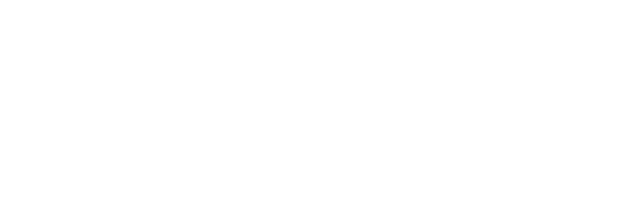
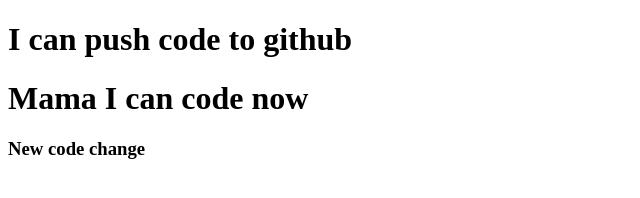
Before and after one commit to emam2/MY-SECOND-REPO, a plain HTML site: page index.html in a window 1280 px wide. Shown: the whole page, without its empty margins (0-640 px from the left). Drawn offline with Linux system fonts and the light colour scheme.

Commit message:
added new code

```diff
--- a/index.html
+++ b/index.html
@@ -1,11 +1,13 @@
 <!DOCTYPE html>
 <html lang="en">
-<head>
-    <meta charset="UTF-8">
-    <meta name="viewport" content="width=device-width, initial-scale=1.0">
+  <head>
+    <meta charset="UTF-8" />
+    <meta name="viewport" content="width=device-width, initial-scale=1.0" />
     <title>MY SECOND REPO</title>
-</head>
-<body>
-
-</body>
+  </head>
+  <body>
+    <h1>I can push code to github</h1>
+    <h1>Mama I can code now</h1>
+    <h3>New code change</h3>
+  </body>
 </html>
```
